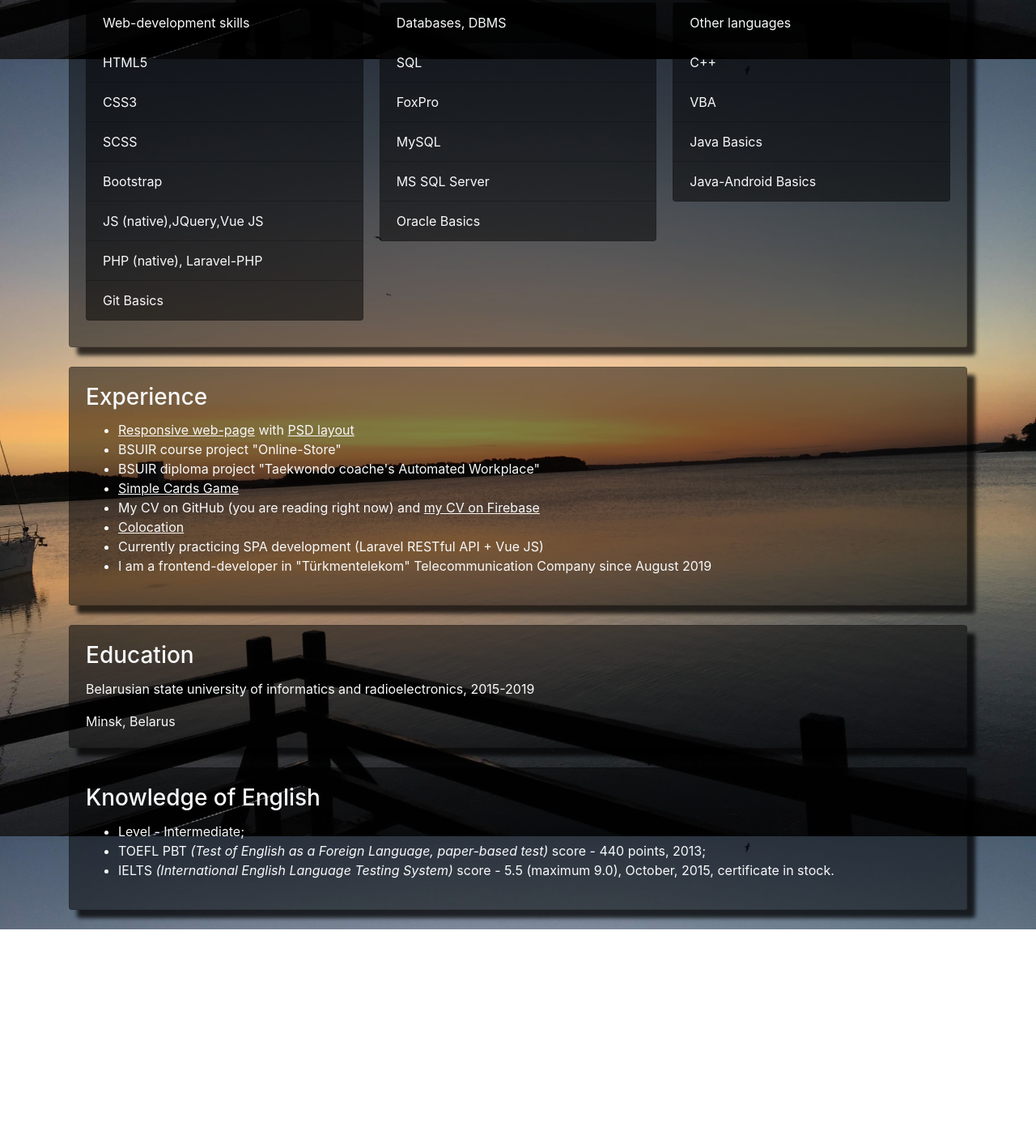
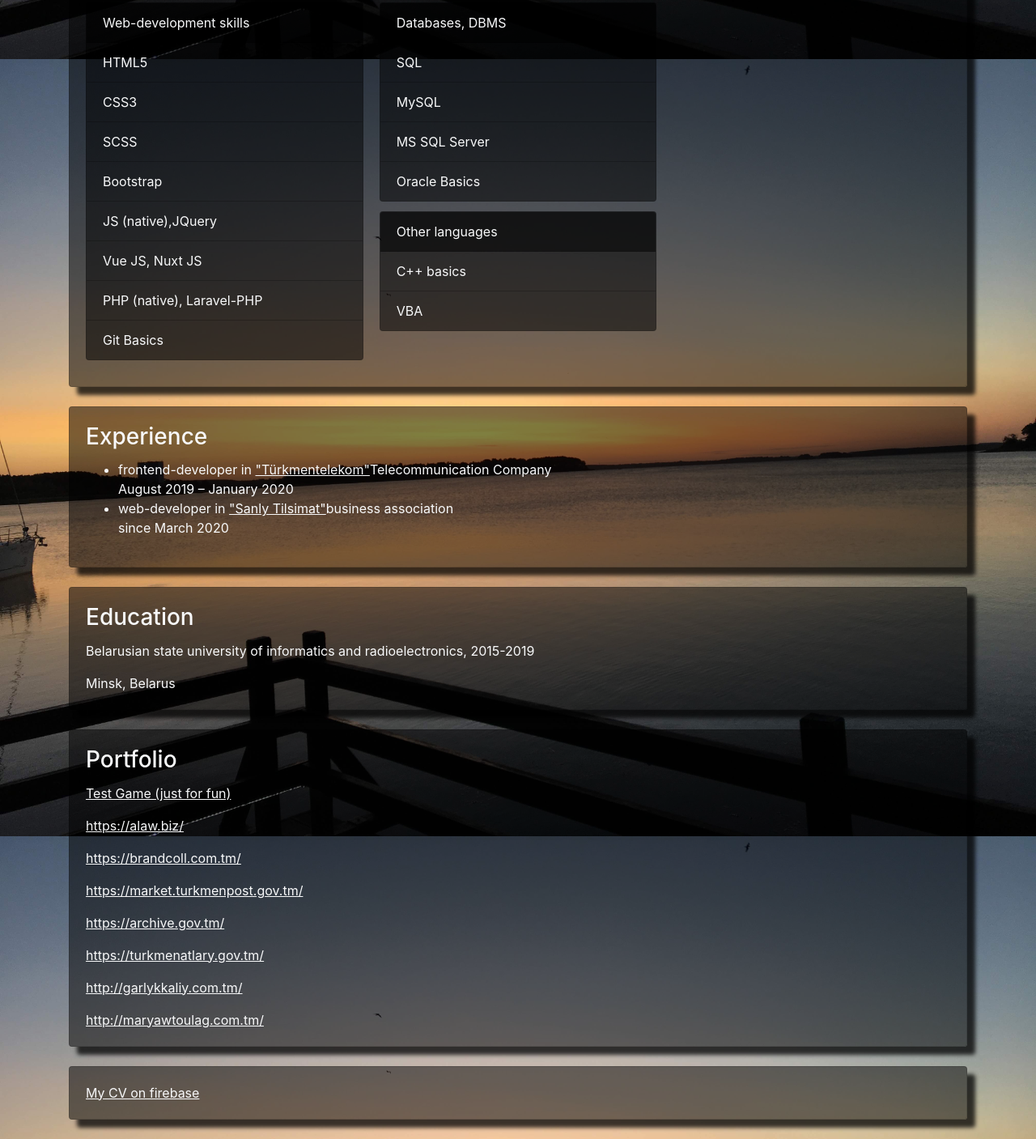
Before and after one commit to saparatayev/rsschool-2019Q1-cv, a plain HTML site: page index.html in a window 1280 px wide. Shown: the part 887-2294 px from the top of the page at 81% size. Before the commit the page ends 2035 px from the top, so only its background shows below. Drawn offline with Linux system fonts and the light colour scheme.

Commit message:
update cv

```diff
--- a/index.html
+++ b/index.html
@@ -27,7 +27,7 @@
                         </p>
                         <p class="card-text l-height">
                             <a class="text-light" href="tel:+99365611968"><strong>Phone:</strong> +99365 61-19-68 <br></a>
-                            <a class="text-light" target="_blank" href="mailto:sopa.97@mail.ru"><strong>Email:</strong> sopa.97@mail.ru <br></a>
+                            <a class="text-light" target="_blank" href="mailto:sopa.97@mail.ru"><strong>MailRu:</strong> sopa.97@mail.ru <br></a>
                             <a class="text-light" target="_blank" href="mailto:sapar.ad3775ag@gmail.com"><strong>Gmail:</strong> sapar.ad3775ag@gmail.com</a>
                         </p>
 
@@ -59,7 +59,8 @@
                             <li class="list-group-item">CSS3</li>
                             <li class="list-group-item">SСSS</li>
                             <li class="list-group-item">Bootstrap</li>
-                            <li class="list-group-item">JS (native),JQuery,Vue JS</li>
+                            <li class="list-group-item">JS (native),JQuery</li>
+                            <li class="list-group-item">Vue JS, Nuxt JS</li>
                             <li class="list-group-item">PHP (native), Laravel-PHP</li>
                             <li class="list-group-item">Git Basics</li>
                         </ul>
@@ -70,7 +71,6 @@
                         </div>
                         <ul class="list-group list-group-flush my-list">
                             <li class="list-group-item">SQL</li>
-                            <li class="list-group-item">FoxPro</li>
                             <li class="list-group-item">MySQL</li>
                             <li class="list-group-item">MS SQL Server</li>
                             <li class="list-group-item">Oracle Basics</li>
@@ -81,10 +81,8 @@
                             Other languages
                         </div>
                         <ul class="list-group list-group-flush">
-                            <li class="list-group-item">C++</li>
+                            <li class="list-group-item">C++ basics</li>
                             <li class="list-group-item">VBA</li>
-                            <li class="list-group-item">Java Basics</li>
-                            <li class="list-group-item">Java-Android Basics</li>
                         </ul>
                     </div>
                 </div>
@@ -95,14 +93,8 @@
             <div class="card-body">
                 <h3 class="card-title">Experience</h3>
                 <ul>
-                    <li class="card-text"><a class="text-light" target="_blank" href="https://sapar-responsive-wp.firebaseapp.com/">Responsive web-page</a> with <a class="text-light" target="_blank" href="https://drive.google.com/drive/folders/1zSYZlpw5I-kbRsaz3xDWbsFsEQ8c8kHJ?usp=sharing">PSD layout</a></li>
-                    <li class="card-text">BSUIR course project "Online-Store"</li>
-                    <li class="card-text">BSUIR diploma project "Taekwondo coache's Automated Workplace"</li>
-                    <li class="card-text"><a class="text-light" target="_blank" href="https://findpair-f0d76.web.app/">Simple Cards Game</a></li>
-                    <li class="card-text">My CV on GitHub (you are reading right now) and <a class="text-light" target="_blank" href="https://sapar-cv.firebaseapp.com/">my CV on Firebase</a></li>
-                    <li class="card-text"><a class="text-light" target="_blank" href="https://sapar-colocation.firebaseapp.com/">Colocation</a></li>
-                    <li class="card-text">Сurrently practicing SPA development (Laravel RESTful API + Vue JS)</li>
-                    <li class="card-text">I am a frontend-developer in "Türkmentelekom" Telecommunication Company since August 2019</li>
+                    <li class="card-text">frontend-developer in <a class="text-light" href="https://telecom.tm/">"Türkmentelekom"</a>Telecommunication Company<br> August 2019 – January 2020</li>
+                    <li class="card-text">web-developer in <a class="text-light" href="https://st.com.tm/">"Sanly Tilsimat"</a>business association<br> since March 2020</li>
                 </ul>
             </div>
         </div>
@@ -115,12 +107,20 @@
         </div>
         <div class="card my-shadow my-4">
             <div class="card-body">
-                <h3 class="card-title">Knowledge of English</h3>
-                <ul>
-                    <li class="card-text">Level - Intermediate;</li>
-                    <li class="card-text">TOEFL PBT <i>(Test of English as a Foreign Language, paper-based test)</i> score - 440 points, 2013;</li>
-                    <li class="card-text">IELTS <i>(International English Language Testing System)</i> score - 5.5 (maximum 9.0), October, 2015, certificate in stock.</li>
-                </ul>
+                <h3 class="card-title">Portfolio</h3>
+                <p class="card-text"><a target="_blank" class="text-light" href="https://findpair-f0d76.web.app/">Test Game (just for fun)</a></p>
+                <p class="card-text"><a target="_blank" class="text-light" href="https://alaw.biz/">https://alaw.biz/</a></p>
+                <p class="card-text"><a target="_blank" class="text-light" href="https://brandcoll.com.tm/">https://brandcoll.com.tm/</a></p>
+                <p class="card-text"><a target="_blank" class="text-light" href="https://market.turkmenpost.gov.tm/">https://market.turkmenpost.gov.tm/</a></p>
+                <p class="card-text"><a target="_blank" class="text-light" href="https://archive.gov.tm/">https://archive.gov.tm/</a></p>
+                <p class="card-text"><a target="_blank" class="text-light" href="https://turkmenatlary.gov.tm/">https://turkmenatlary.gov.tm/</a></p>
+                <p class="card-text"><a target="_blank" class="text-light" href="http://garlykkaliy.com.tm/">http://garlykkaliy.com.tm/</a></p>
+                <p class="card-text"><a target="_blank" class="text-light" href="http://maryawtoulag.com.tm/">http://maryawtoulag.com.tm/</a></p>
+            </div>
+        </div>
+        <div class="card my-shadow my-4">
+            <div class="card-body">
+                <p class="card-text"><a target="_blank" class="text-light" href="https://sapar-cv.web.app/">My CV on firebase</a></p>
             </div>
         </div>
     </div>
```
Also changed, not shown: cv.md (+25 -17 lines).
